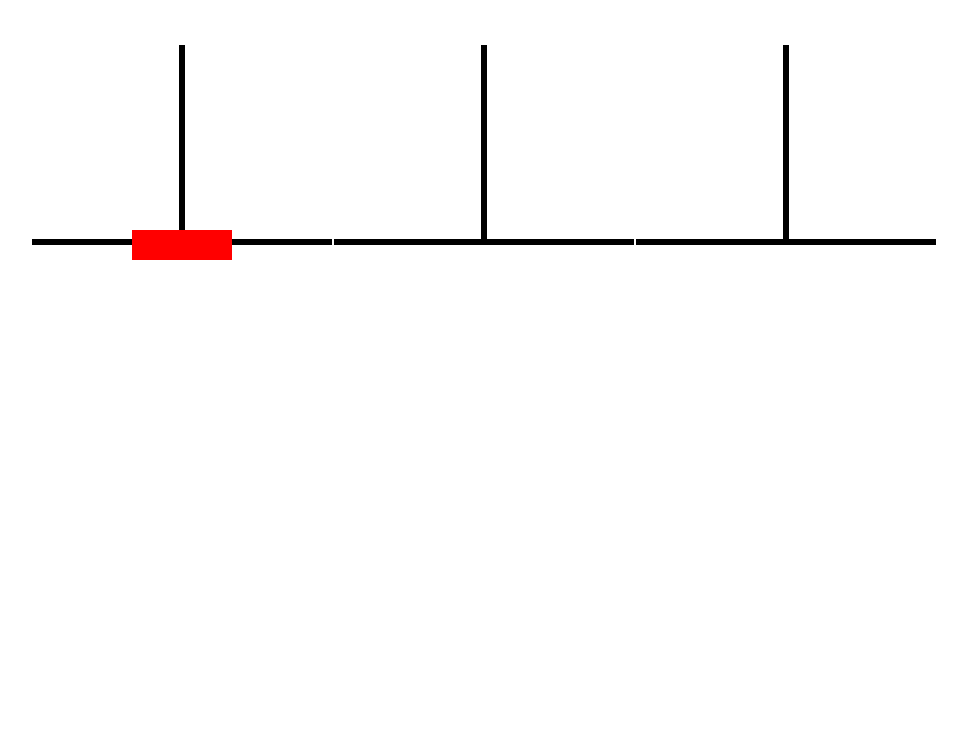
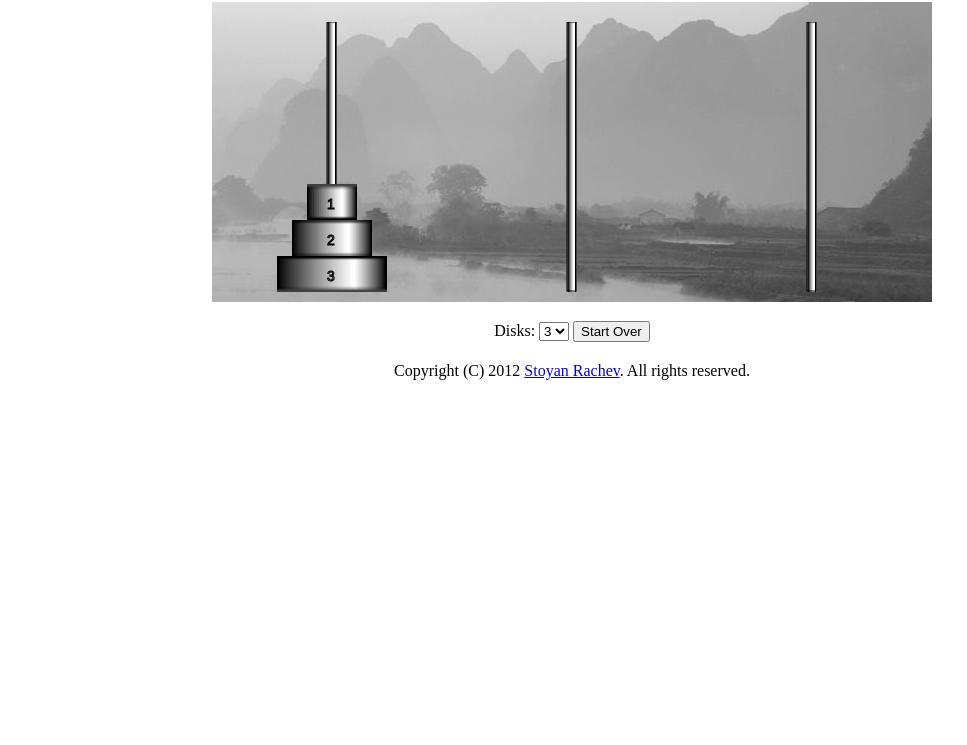
Before and after one commit to stoyanr/Hanoier, a plain HTML site: page index.html in a window 1280 px wide. Shown: the part 55-800 px from the top of the page, without its empty margins (68-1035 px from the left). Drawn offline with nearby package versions, Linux system fonts and the light colour scheme.

Commit message:
Adapted to use images, corrected positioning, etc.

```diff
--- a/css/styles.css
+++ b/css/styles.css
@@ -1,7 +1,24 @@
-.horizontal_line {
-	border-bottom: 5px solid black;
-	width: 200px;
+#background {
+	margin-left:auto;
+	margin-right:auto;
+	background-image:url('../img/background.jpg');
+	width:720;
+	height:300;
 }
 
-.vertical_line {
+#fill {
+	width:720;
+	height:20;
 }
+
+#game {
+	width:720;
+	height:280;
+}
+
+h1 {
+	font-size: 2em;
+	font-weight: bold;
+	margin: 10px 0px 10px;
+	text-align: center;
+}
--- a/index.html
+++ b/index.html
@@ -1,5 +1,7 @@
-<html>
+<?xml version="1.0" encoding="utf-8"?>
+<html xmlns="http://www.w3.org/1999/xhtml">
 	<head>
+		<meta name="viewport" content="width=device-width, initial-scale=1" />
 		<title>Hanoi Towers</title>
 		<script src="http://ajax.googleapis.com/ajax/libs/jquery/1.7.1/jquery.min.js"></script>
 		<script src="http://ajax.googleapis.com/ajax/libs/jqueryui/1.8.18/jquery-ui.min.js"></script>
@@ -10,5 +12,31 @@
 		<link type="text/css" href="css/styles.css" rel="stylesheet" />
 	</head>
 	<body>
+		<h1>Hanoi Towers</h1>
+		<div id="images" style="display: none;"></div>
+		<div id="background">
+			<div id="fill"></div>
+			<div id="game" style="position: relative;"></div>
+		</div>
+		<p/>
+		<table style="width: 100%; ">
+			<tr>
+				<td align="center">
+					<form id="control">Disks:
+						<select id="numDisks" size="1">
+							<option value="3" selected="true">3</option>
+							<option value="4">4</option>
+							<option value="5">5</option>
+							<option value="6">6</option>
+							<option value="7">7</option>
+						</select>
+						<input type="button" id="startOver" value="Start Over" />
+					</form>
+				</td>
+			</tr>
+			<tr>
+				<td align="center">Copyright (C) 2012 <a href="mailto:stoyanr@gmail.com">Stoyan Rachev</a>. All rights reserved.</td>
+			</tr>
+		</table>
 	</body>
 </html>
--- a/js/disk.js
+++ b/js/disk.js
@@ -1,8 +1,9 @@
-function Disk(num, width, height, color, dragHandler) {
+function Disk(num, width, height, fontSize, fontFace, dragHandler) {
 	this.num = num;
 	this.width = width;
 	this.height = height;
-	this.color = color;
+	this.fontSize = fontSize;
+	this.fontFace = fontFace;
 	this.dragHandler = dragHandler;
 	this.tower = null;
 }
@@ -23,24 +24,34 @@ Disk.prototype.getElement = function() {
 	return $("#disk" + this.num);
 }
 
+Disk.prototype.getImageElement = function() {
+	return $("#diskimg" + this.num);
+}
+
 Disk.prototype.createElement = function() {
 	return $("<canvas class='disk' id='disk" + this.num + "' width='" + this.width + "' height='" + this.height + "' />");
+}
+
+Disk.prototype.createImageElement = function() {
+	return $("<img id='diskimg" + this.num +"' src='img/disk" + this.num + ".gif' />");
 }
 
 Disk.prototype.init = function() {
 	this.draw();
 	this.setDraggable(true);
-	this.position();
 }
 
 Disk.prototype.draw = function() {
+	this.getImageElement().load(this.loadImage.bind(this));
+}
+
+Disk.prototype.loadImage = function(event) {
 	var elem = this.getElement();
 	var ctx = elem.get(0).getContext("2d");
-	ctx.beginPath();
-	ctx.rect(0, 0, this.width, this.height);
-	ctx.fillStyle = this.color;
-	ctx.closePath();
-	ctx.fill();
+	var img = $(event.target);
+    ctx.drawImage(img.get(0), 0, 0, this.width, this.height);
+	ctx.font = this.fontSize + "px " + this.fontFace;
+	ctx.strokeText(this.num + 1, (this.width - this.fontSize) / 2 + 2, (this.height + this.fontSize) / 2);
 }
 
 Disk.prototype.setDraggable = function(enabled) {
@@ -55,12 +66,9 @@ Disk.prototype.setDraggableRevert = function(enabled) {
 	this.getElement().draggable("option", "revert", enabled);
 }
 
-Disk.prototype.position = function() {
+Disk.prototype.position = function(zoom) {
 	var elem = this.getElement();
-	var off = this.tower.calcOffset(this.num, this.height);
-	elem.position({
-		at: "bottom",
-		of: "#" + this.tower.getElement().attr("id"),
-		offset: "0 " + off
-	});
+	var top = this.tower.calcDiskTop(this.num, this.height);
+	var left = this.tower.calcDiskLeft(this.width);
+	elem.css({ position:"absolute", top:top, left:left });
 }
--- a/js/game.js
+++ b/js/game.js
@@ -1,41 +1,53 @@
 var NUM_TOWERS = 3;
-var NUM_DISKS = 2;
 
-var TOWER_WIDTH = 300;
-var TOWER_HEIGHT = 200;
-var TOWER_OFFSET = 100;
-var TOWER_XWIDTH = 6;
-var TOWER_COLOR = "black";
+var TOWER_WIDTH = 240;
+var TOWER_HEIGHT = 280;
+var TOWER_XWIDTH = 10;
 
-var DISK_WIDTHS = [ 50, 100, 150, 200, 250, 300 ] ;
-var DISK_HEIGHT = 30;
-var DISK_COLORS = [ "black", "red", "blue", "green", "yellow", "white" ];
+var DISK_WIDTHS = [ 50, 80, 110, 140, 170, 200, 230 ] ;
+var DISK_HEIGHT = 36;
 
+var FONT_SIZE = 14;
+var FONT_FACE = "Arial";
+
+var VICTORY_MESSAGE = "Congratulations! The world is finally now going to end.";
 
 $(function() {
 	new Game().init();
+	$("#startOver").click(function() {
+		new Game().init();;
+	});
 });
 
 function Game() {
+	this.numDisks = $("#numDisks").val();
 	this.towers = [];
 	this.disks = [];
 }
 
 Game.prototype.init = function() {
+	this.clean();
 	this.createTowers();
 	this.createDisks();
 	this.initTowers();
 	this.initDisks();
+	this.positionDisks();
 	this.updateDraggableDisks();
 	$(window).resize(this.handleResize.bind(this));
 }
 
+Game.prototype.clean = function() {
+	$("#game").empty();
+	$("#images").empty();
+}
+
 Game.prototype.createTowers = function() {
 	for (var i = 0; i < NUM_TOWERS; i++) {
-		var tower = new Tower(i, TOWER_WIDTH, TOWER_HEIGHT, TOWER_OFFSET, TOWER_XWIDTH, TOWER_COLOR, this.handleDrop.bind(this));
+		var tower = new Tower(i, TOWER_WIDTH, TOWER_HEIGHT, TOWER_XWIDTH, this.handleDrop.bind(this));
 		this.towers.push(tower);
-		$("body").append(tower.createElement());
+		$("#game").append(tower.createElement());
 	}
+	$("#images").append(tower.createImageElement());
 }
 
 Game.prototype.initTowers = function() {
@@ -45,12 +57,13 @@ Game.prototype.initTowers = function() {
 }
 
 Game.prototype.createDisks = function() {
-	for (var i = 0; i < NUM_DISKS; i++) {
-		var disk = new Disk(i, DISK_WIDTHS[i], DISK_HEIGHT, DISK_COLORS[i], this.handleDrag.bind(this))
+	for (var i = 0; i < this.numDisks; i++) {
+		var disk = new Disk(i, DISK_WIDTHS[i], DISK_HEIGHT, FONT_SIZE, FONT_FACE, this.handleDrag.bind(this))
 		this.disks.push(disk);
-		$("body").append(disk.createElement());
+		$("#game").append(disk.createElement());
+		$("#images").append(disk.createImageElement());
 	}
-	for (var j = NUM_DISKS - 1; j >= 0; j--) {
+	for (var j = this.numDisks - 1; j >= 0; j--) {
 		this.towers[0].addDisk(this.disks[j]);
 		this.disks[j].setTower(this.towers[0]);
 	}
@@ -62,6 +75,12 @@ Game.prototype.initDisks = function() {
 	}
 }
 
+Game.prototype.positionDisks = function() {
+	for (var i = 0; i < this.disks.length; i++) {
+		this.disks[i].position(this.zoom);
+	}
+}
+
 Game.prototype.updateDraggableDisks = function() {
 	for (var i = 0; i < this.towers.length; i++) {
 		this.towers[i].updateDraggableDisks();
@@ -69,9 +88,7 @@ Game.prototype.updateDraggableDisks = function() {
 }
 
 Game.prototype.handleResize = function() {
-	for (var i = 0; i < this.disks.length; i++) {
-		this.disks[i].position();
-	}
+	this.positionDisks();
 }
 
 Game.prototype.handleDrag = function(event, ui) {
@@ -84,7 +101,7 @@ Game.prototype.handleDrop = function(event, ui) {
 	if (tower.canPlaceDisk(disk)) {
 		disk.setDraggableRevert(false);
 		tower.moveDisk(disk);
-		disk.position();
+		disk.position(this.zoom);
 		this.updateDraggableDisks();
 		this.checkSolved();
 	}
@@ -92,7 +109,7 @@ Game.prototype.handleDrop = function(event, ui) {
 
 Game.prototype.checkSolved = function() {
 	if (this.towers[this.towers.length - 1].getDisks().length == this.disks.length) {
-		alert("Congratulations! The world is finally now going to end.");
+		alert(VICTORY_MESSAGE);
 	}
 }
 
--- a/js/tower.js
+++ b/js/tower.js
@@ -1,10 +1,8 @@
-function Tower(num, width, height, offset, xwidth, color, dropHandler) {
+function Tower(num, width, height, xwidth, dropHandler) {
 	this.num = num;
 	this.width = width;
 	this.height = height;
-	this.offset = offset;
 	this.xwidth = xwidth;
-	this.color = color;
 	this.dropHandler = dropHandler;
 	this.disks = [];
 }
@@ -21,8 +19,16 @@ Tower.prototype.getElement = function() {
 	return $("#tower" + this.num);
 }
 
+Tower.prototype.getImageElement = function() {
+	return $("#towerimg");
+}
+
 Tower.prototype.createElement = function() {
 	return $("<canvas class='tower' id='tower" + this.num + "' width='" + this.width + "' height='" + this.height + "' />");
+}
+
+Tower.prototype.createImageElement = function() {
+	return $("<img id='towerimg' src='img/tower.gif' />");
 }
 
 Tower.prototype.init = function() {
@@ -31,12 +37,15 @@ Tower.prototype.init = function() {
 }
 
 Tower.prototype.draw = function() {
+	this.getImageElement().load(this.loadImage.bind(this));
+}
+
+Tower.prototype.loadImage = function(event) {
 	var elem = this.getElement();
-	elem.offset({ top : this.offset, left : this.offset + this.num * (this.width + 2) });
 	var ctx = elem.get(0).getContext("2d");
-	ctx.fillStyle = this.color;
-	ctx.fillRect((this.width - this.xwidth) / 2, 0, this.xwidth, this.height - this.xwidth);
-	ctx.fillRect(0, this.height - this.xwidth, this.width, this.xwidth);
+	var img = $(event.target);
+    ctx.drawImage(img.get(0), (this.width - this.xwidth) / 2, 0, this.xwidth, this.height - this.xwidth);
+	ctx.strokeRect((this.width - this.xwidth) / 2, 0, this.xwidth - 1, this.height - this.xwidth - 1);
 }
 
 Tower.prototype.setDroppable = function() {
@@ -75,15 +84,17 @@ Tower.prototype.updateDraggableDisks = function() {
 	}
 }
 
-Tower.prototype.calcOffset = function(num, height) {
-	var elem = this.getElement();
-	var result = -this.xwidth;
+Tower.prototype.calcDiskTop = function(num, height) {
+	var result = this.height - this.xwidth;
 	for (var i = 0; i < this.disks.length; i++) {
-		var numx = this.disks[i].getNum();
-		result -= (num != numx)? height : height / 2;
-		if (num == numx) {
+		result -= height;
+		if (num == this.disks[i].getNum()) {
 			break;
 		}
 	}
 	return result;
 }
+
+Tower.prototype.calcDiskLeft = function(width) {
+	return this.width * this.num + (this.width - width) / 2;
+}
```
Also changed, not shown: img/background.jpg (added), img/disk0.gif (added), img/disk1.gif (added), img/disk2.gif (added), img/disk3.gif (added), img/disk4.gif (added), img/disk5.gif (added), img/disk6.gif (added), img/tower.gif (added), 1 other file.
